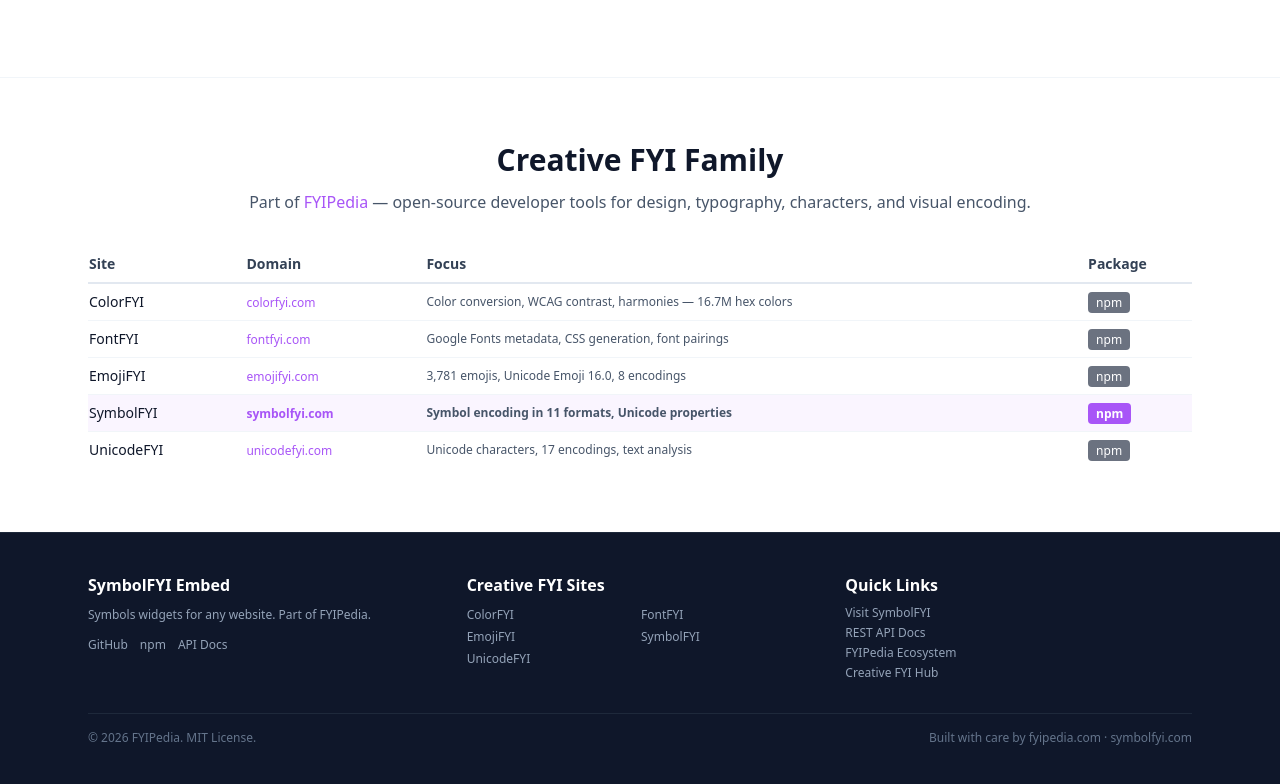
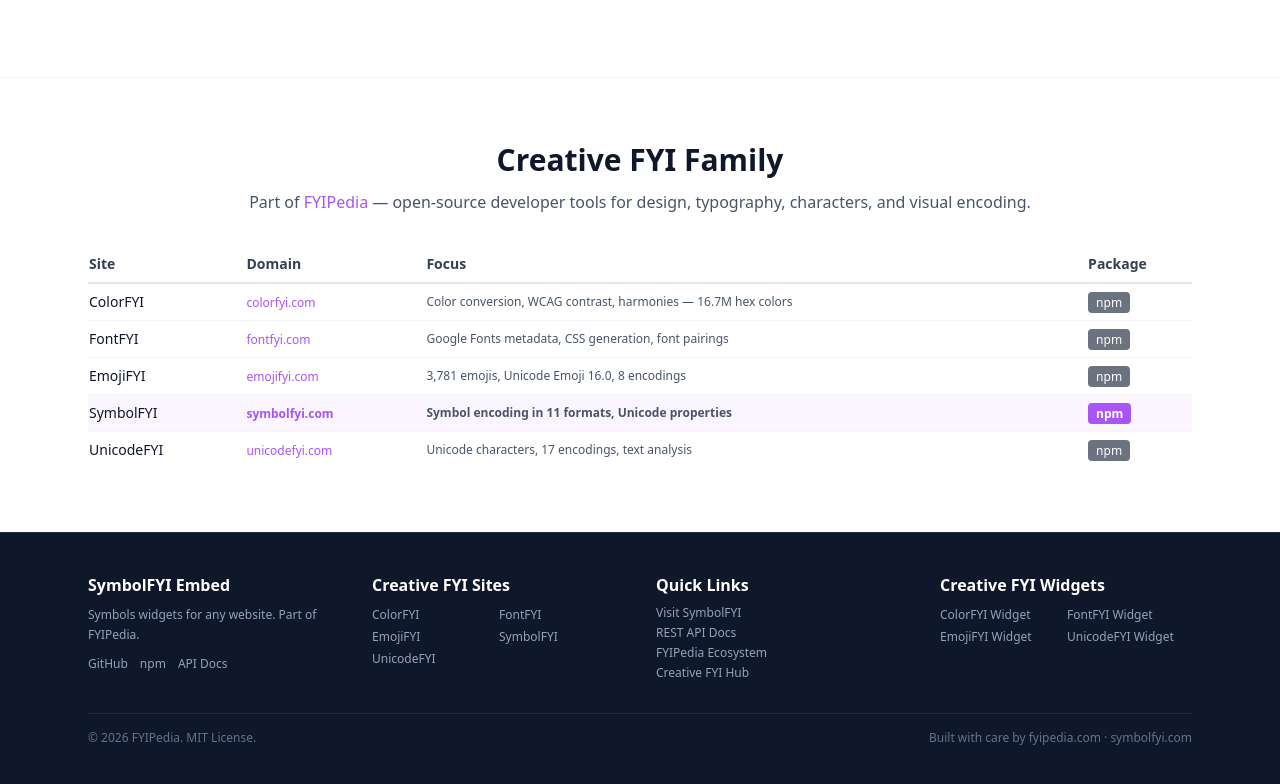
Before and after one commit to fyipedia/symbolfyi-embed, a website: page docs/index.html in a window 1280 px wide. Shown: the part 3631-4415 px from the top of the page. Drawn offline with nearby package versions, Linux system fonts and the light colour scheme; a script that the page names is missing.

Commit message:
feat: add family widget cross-links in footer for SEO link equity

```diff
--- a/docs/index.html
+++ b/docs/index.html
@@ -380,7 +380,7 @@
   <!-- FOOTER -->
   <footer class="bg-slate-900 dark:bg-slate-950 text-slate-300 py-10 border-t border-slate-800">
     <div class="max-w-6xl mx-auto px-4 sm:px-6">
-      <div class="grid sm:grid-cols-3 gap-8 mb-8">
+      <div class="grid sm:grid-cols-4 gap-8 mb-8">
         <div>
           <h4 class="font-bold text-white mb-2">SymbolFYI Embed</h4>
           <p class="text-xs text-slate-400 leading-relaxed mb-3">Symbols widgets for any website. Part of <a href="https://fyipedia.com" class="hover:text-white" target="_blank" rel="noopener">FYIPedia</a>.</p>
@@ -409,6 +409,15 @@
             <li><a href="https://creativefyi.com" target="_blank" rel="noopener" class="text-slate-400 hover:text-white">Creative FYI Hub</a></li>
           </ul>
         </div>
+              <div>
+          <h4 class="font-bold text-white mb-2">Creative FYI Widgets</h4>
+          <div class="grid grid-cols-2 gap-0.5 text-xs">
+            <a href="https://widget.colorfyi.com" target="_blank" rel="noopener" class="text-slate-400 hover:text-white py-0.5">ColorFYI Widget</a>
+            <a href="https://widget.fontfyi.com" target="_blank" rel="noopener" class="text-slate-400 hover:text-white py-0.5">FontFYI Widget</a>
+            <a href="https://widget.emojifyi.com" target="_blank" rel="noopener" class="text-slate-400 hover:text-white py-0.5">EmojiFYI Widget</a>
+            <a href="https://widget.unicodefyi.com" target="_blank" rel="noopener" class="text-slate-400 hover:text-white py-0.5">UnicodeFYI Widget</a>
+          </div>
+        </div>
       </div>
       <div class="border-t border-slate-800 pt-4 flex flex-col sm:flex-row justify-between gap-2 text-xs text-slate-500">
         <span>&copy; <span x-text="new Date().getFullYear()"></span> FYIPedia. MIT License.</span>
```
